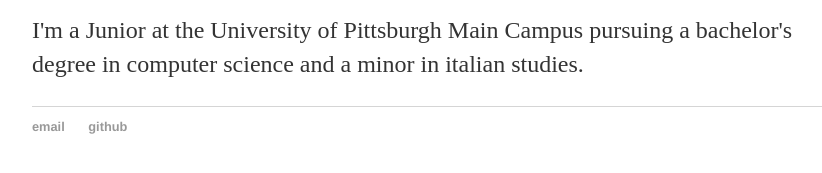
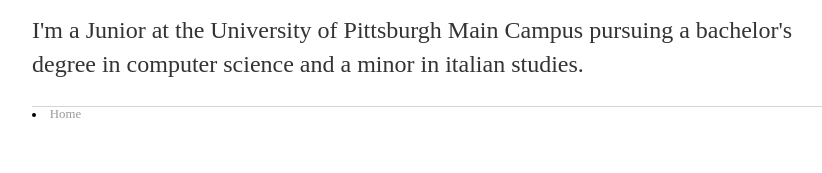
Before and after one commit to SPN11/SPN11.github.io, a Jekyll site: the page built from index.html, in a window 1280 px wide. Shown: the part 183-356 px from the top of the page, without its empty margins (160-982 px from the left). Built offline with Jekyll 4.4.1, drawn with Linux system fonts in a browser that asks for light colours.

Commit message:
Update default.html

```diff
--- a/_layouts/default.html
+++ b/_layouts/default.html
@@ -19,10 +19,7 @@
 
 			</div><!-- /.container -->
 			<footer>
-	    		<ul>
-	        		<li><a href="mailto:nighsam@gmail.com">email</a></li>
-	        		<li><a href="https://github.com/spn11">github</a></li>
-				</ul>
+				<li> <a href="/"> Home</a></li>
 			</footer>
 		</body>
 	</html>
```
